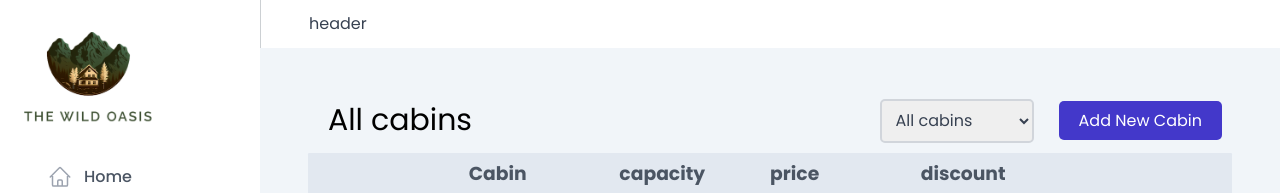
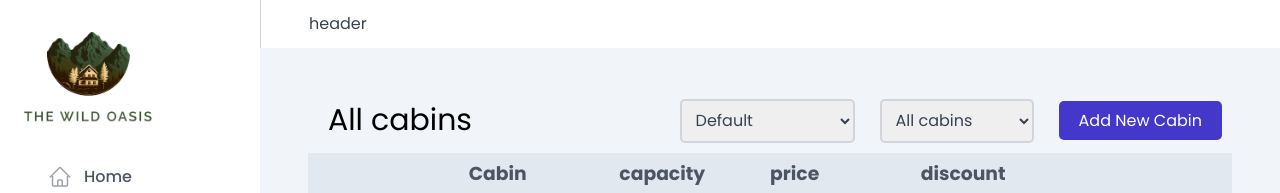
Before and after one commit to omid-bakeri/the_wild_oasis, a React (Vite) app: page /cabins in a window 1280 px wide. Shown: the top 193 px of the page. Built offline with nearby package versions, Linux system fonts and the light colour scheme; no server answers; the database is empty; a web font is replaced by a local one.

Commit message:
file updated; gi

```diff
--- a/src/features/cabins/CabinRow.jsx
+++ b/src/features/cabins/CabinRow.jsx
@@ -117,7 +117,8 @@ function CabinRow({ cabin }) {
 
           <button
             onClick={() => handleEditCabin(id)}
-            className="text-[#3730a3] text-2xl editAnchor
+            className="text-[#3730a3] text-2xl
+            editAnchor
                border-2
               rounded-xl
             border-[#3730a3] px-4 py-2 select-none bg-slate-100"
--- a/src/features/cabins/CabinTable.jsx
+++ b/src/features/cabins/CabinTable.jsx
@@ -37,7 +37,7 @@ const TableHeader = styled.header`
   padding: 1.6rem 2.4rem;
 `;
 
-function CabinTable({ optionCheck }) {
+function CabinTable({ optionCheck, sortElement }) {
   // const [filterCheck, setFilterCheck] = useState(false);
 
   // eslint-disable-next-line no-unused-vars
@@ -61,8 +61,6 @@ function CabinTable({ optionCheck }) {
     return <Spinner />;
   }
 
-  console.log(optionCheck);
-
   let cabinDiscount;
 
   if (optionCheck && optionCheck === "with_discount") {
@@ -72,7 +70,20 @@ function CabinTable({ optionCheck }) {
   if (optionCheck && optionCheck === "no_discount") {
     cabinDiscount = cabins.filter((item) => item.discount === 0);
   }
-  console.log(cabinDiscount);
+
+  switch (sortElement) {
+    case "sort_by_price":
+      cabins.sort((a, b) => b.regularPrice - a.regularPrice);
+      break;
+    case "sort_by_discount":
+      cabins.sort((a, b) => b.discount - a.discount);
+      break;
+    case "sort_by_capacity":
+      cabins.sort((a, b) => b.maxCapacity - a.maxCapacity);
+      break;
+    case "default":
+      cabins.sort((a, b) => Number(a.name) - Number(b.name));
+  }
 
   // time to use react query
   return (
--- a/src/features/cabins/Operations/FilterOperations.jsx
+++ b/src/features/cabins/Operations/FilterOperations.jsx
@@ -5,6 +5,7 @@ function FilterOperations({ setOptionCheck, optionCheck }) {
   }
   const optionStyle = "text-[#4338ca] h-4  bg-white";
   return (
+    <>
       <select
         value={optionCheck}
         onChange={(e) => setOptionCheck(e.target.value)}
@@ -23,6 +24,7 @@ function FilterOperations({ setOptionCheck, optionCheck }) {
           No discount
         </option>
       </select>
+    </>
   );
 }
 
--- /dev/null
+++ b/src/features/cabins/Operations/SortOperations.jsx
@@ -0,0 +1,34 @@
+/* eslint-disable react/prop-types */
+
+import optionStyle from "./FilterOperations";
+
+function SortOperations({ sortElement, setSortElement }) {
+  function handleSortELement() {}
+  return (
+    <>
+      <select
+        value={sortElement}
+        onChange={(e) => setSortElement(e.target.value)}
+        onClick={() => handleSortELement()}
+        className="px-4 py-3 outline-none
+ border-2 border-gray-300 rounded-lg
+  focus:border-[#4338ca]"
+      >
+        <option value="default" className={`${optionStyle}`}>
+          Default
+        </option>
+        <option value="sort_by_price" className={`${optionStyle}`}>
+          Sort by price
+        </option>
+        <option value="sort_by_capacity" className={`${optionStyle}`}>
+          Sort by capacity
+        </option>
+        <option value="sort_by_discount" className={`${optionStyle}`}>
+          Sort by discount
+        </option>
+      </select>
+    </>
+  );
+}
+
+export default SortOperations;
--- a/src/pages/Cabins.jsx
+++ b/src/pages/Cabins.jsx
@@ -8,10 +8,13 @@ import FilterOperations from "../features/cabins/Operations/FilterOperations";
 // import CreateCabinForm from "../features/cabins/CreateCabinForm";
 import Heading from "../ui/Heading";
 import Row from "../ui/Row";
+import SortOperations from "../features/cabins/Operations/SortOperations";
 // import { getCabins } from "../services/apiCabins.js";
 
 function Cabins() {
   const [optionCheck, setOptionCheck] = useState();
+  const [sortElement, setSortElement] = useState();
+
   return (
     <>
       <Row type="horizontal">
@@ -21,16 +24,21 @@ function Cabins() {
           className="flex px-4 py-2
         items-center justify-center gap-10"
         >
+          <SortOperations
+            sortElement={sortElement}
+            setSortElement={setSortElement}
+          />
           <FilterOperations
             setOptionCheck={setOptionCheck}
             optionCheck={optionCheck}
           />
+
           <AddCabin />
         </div>
       </Row>
 
       <Row>
-        <CabinTable optionCheck={optionCheck} />
+        <CabinTable optionCheck={optionCheck} sortElement={sortElement} />
       </Row>
     </>
   );
```
Lines whose indentation alone changed are shown as unchanged.
